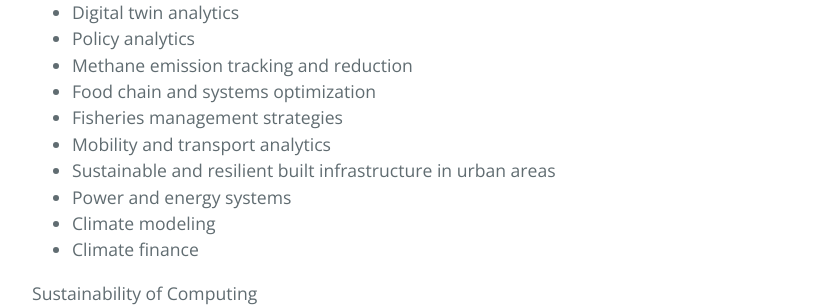
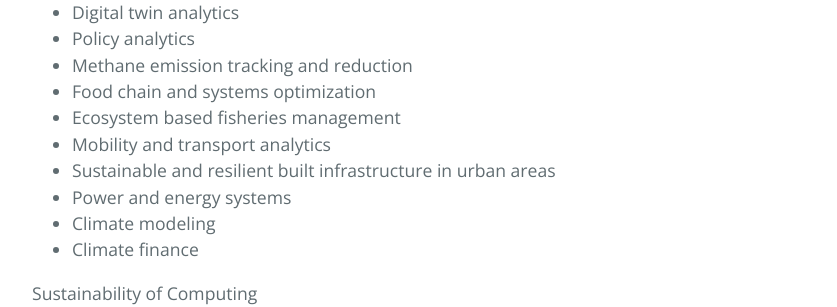
Before and after one commit to bda4s/bda4s.github.io, a Jekyll site: the page built from index.md, in a window 1280 px wide and 900 px high, scrolled down 1811 px. Shown: the part 155-462 px from the top of the window, without its empty margins (192-1029 px from the left). Built offline with Jekyll 4.4.1, drawn with Linux system fonts in a browser that asks for light colours; our own code applies the rules of GitHub Pages for plain Markdown files.

```diff
--- a/index.md
+++ b/index.md
@@ -32,7 +32,7 @@ Computing for Sustainability
 * Policy analytics
 * Methane emission tracking and reduction
 * Food chain and systems optimization
-* Fisheries management strategies
+* Ecosystem based fisheries management
 * Mobility and transport analytics
 * Sustainable and resilient built infrastructure in urban areas
 * Power and energy systems
```
